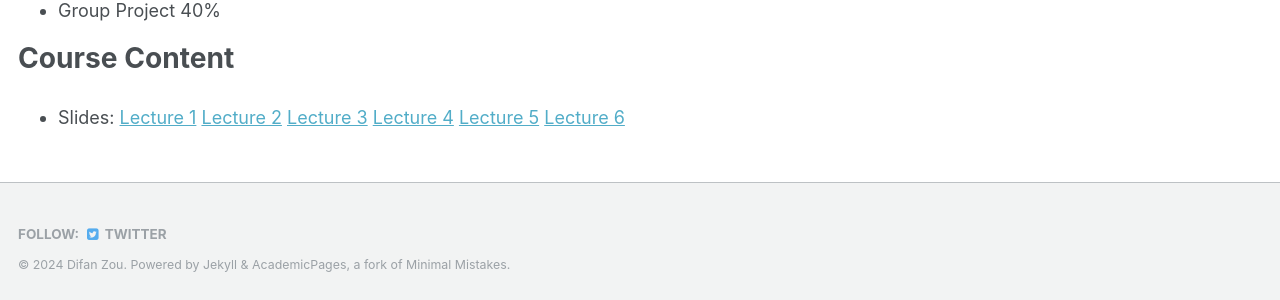
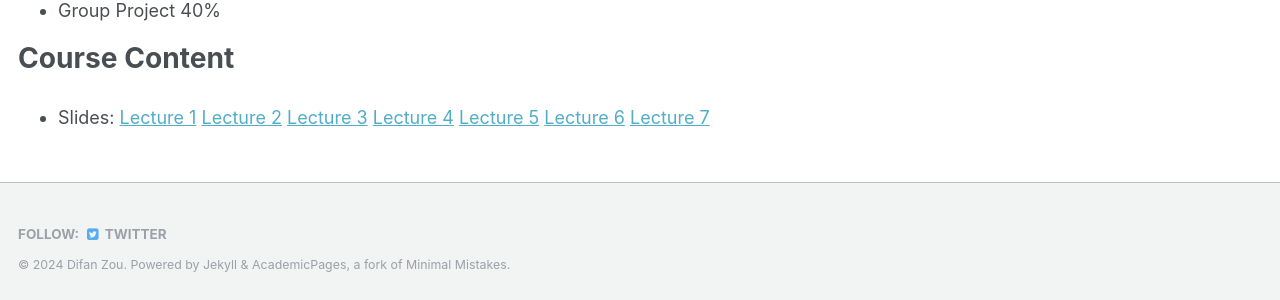
Before and after one commit to difanzou/difanzou.github.io, a Jekyll site: the page built from _teaching/2024-spring-teaching.md, in a window 1280 px wide. Shown: the part 1044-1344 px from the top of the page. Built offline with Jekyll 4.4.1, drawn with Linux system fonts in a browser that asks for light colours.

Commit message:
add teaching materials

```diff
--- a/_teaching/2024-spring-teaching.md
+++ b/_teaching/2024-spring-teaching.md
@@ -32,4 +32,4 @@
 
 # Course Content
 
-* Slides: [Lecture 1](https://drive.google.com/file/d/1hP5tAuVmUKGRKSyd2c2UkYftfWs91Kgx/view?usp=sharing) [Lecture 2](https://drive.google.com/file/d/1PtYSWEH751qYY8XHmiJDM6YHtNLxmRwC/view?usp=sharing) [Lecture 3](https://drive.google.com/file/d/1h_Fy6M91yu6yWB_-Bf9lDDnGs5W_rTgh/view?usp=sharing) [Lecture 4](https://drive.google.com/file/d/14pkzBu9KP2__IhWYIk38iMV_6bkwP_kK/view?usp=sharing) [Lecture 5](https://drive.google.com/file/d/1gHSIKgCiB6rFnYrWCJQldF6RKxgCHpD_/view?usp=sharing) [Lecture 6](https://drive.google.com/file/d/1dxV-2V0fnb5-vMzR-H5HS8dRhcG14KcO/view?usp=sharing)
+* Slides: [Lecture 1](https://drive.google.com/file/d/1hP5tAuVmUKGRKSyd2c2UkYftfWs91Kgx/view?usp=sharing) [Lecture 2](https://drive.google.com/file/d/1PtYSWEH751qYY8XHmiJDM6YHtNLxmRwC/view?usp=sharing) [Lecture 3](https://drive.google.com/file/d/1h_Fy6M91yu6yWB_-Bf9lDDnGs5W_rTgh/view?usp=sharing) [Lecture 4](https://drive.google.com/file/d/14pkzBu9KP2__IhWYIk38iMV_6bkwP_kK/view?usp=sharing) [Lecture 5](https://drive.google.com/file/d/1gHSIKgCiB6rFnYrWCJQldF6RKxgCHpD_/view?usp=sharing) [Lecture 6](https://drive.google.com/file/d/1dxV-2V0fnb5-vMzR-H5HS8dRhcG14KcO/view?usp=sharing) [Lecture 7](https://drive.google.com/file/d/1nyXxRuylZmVFelogt0dglEohb22n6nH8/view?usp=sharing)
```
